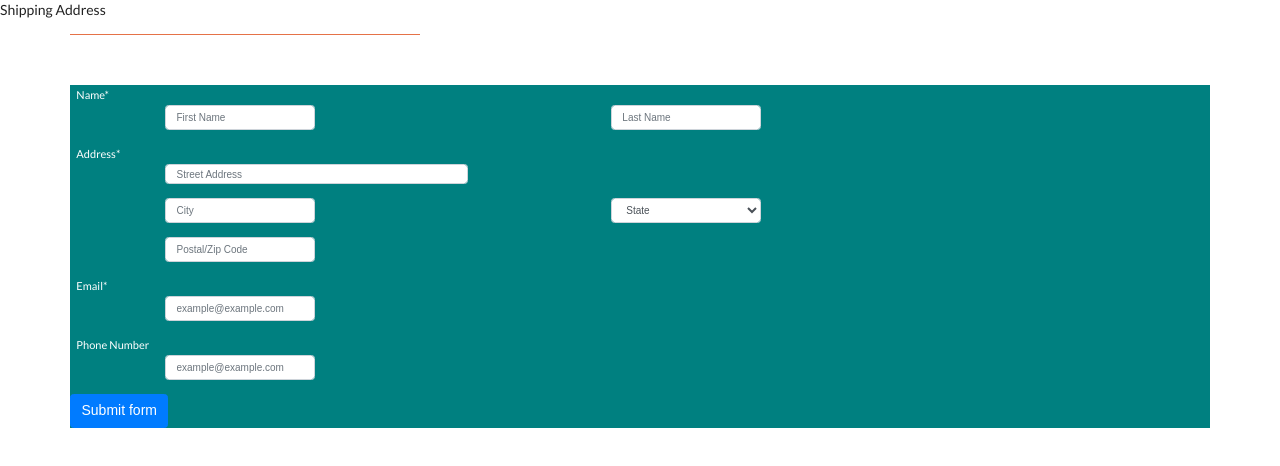
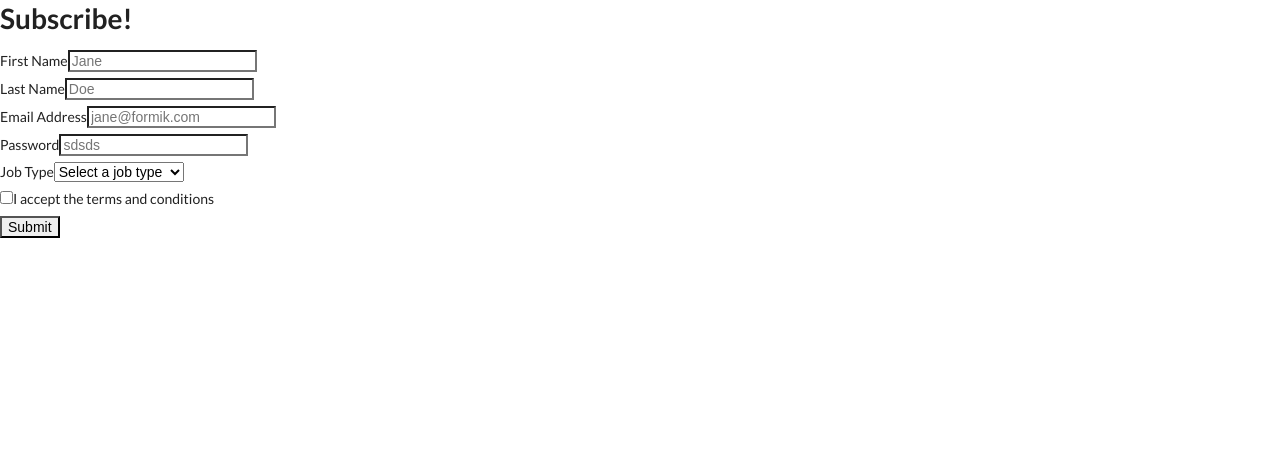
Before and after one commit to hamzahfirman/collegebiblio, a React (Create React App) app: page /signup in a window 1280 px wide. Shown: the top 466 px of the page. Built offline with nearby package versions, Linux system fonts and the light colour scheme.

Commit message:
add: formik form completed and rendered back to home once it is done

```diff
--- a/src/App.js
+++ b/src/App.js
@@ -1,28 +1,18 @@
-import React from 'react';
-import {
-    BrowserRouter as Router,
-    Switch,
-    Route
-  } from 'react-router-dom';
+import React from "react";
+import { BrowserRouter as Router, Switch, Route } from "react-router-dom";
 // Components
-import Home from './components/Home'
-import SignUp from './components/SignUp';
-
-
+import Home from "./components/Home";
+import SignUp from "./components/forms/SignUp";
 
 const App = () => {
-
   return (
-
     <Router>
       <Switch>
-                <Route exact path='/' component={Home}/>
-                <Route path='/signup' component={SignUp}/>
+        <Route exact path="/" render={props => <Home {...props} />} />
+        <Route path="/signup" component={SignUp} />
       </Switch>
-
     </Router>
   );
-
 };
 
 export default App;
--- a/src/components/Home.js
+++ b/src/components/Home.js
@@ -1,9 +1,7 @@
-import React from 'react';
-import {  Button } from 'react-bootstrap';
-import { Link, Redirect } from 'react-router-dom';
-import './css/Home.css';
-
-
+import React from "react";
+import { Button } from "react-bootstrap";
+import { Link, Redirect } from "react-router-dom";
+import "./css/Home.css";
 
 class Home extends React.Component {
   constructor(props) {
@@ -15,39 +13,40 @@
   }
   //Event Handlers
   handleOnClickSignUp = () => {
-       this.setState({signUp: true})
+    this.setState({ signUp: true });
+  };
+
+  componentDidMount() {
+    console.log(this.props.state);
   }
+  render() {
+    let { signedIn, signUp } = this.state;
 
-
-    render() {
-        let { signedIn, signUp } = this.state
-
-        if(signedIn){
-            return (
-                <div>
-                    Home: I am signed in!
-
-                </div>
-            );
-        };
-        if(signUp) {
-            return (
-                <Redirect to={{pathname: '/signup'}}/>
-            );
+    if (signedIn) {
+      return <div>Home: I am signed in!</div>;
+    }
+    if (signUp) {
+      return <Redirect to={{ pathname: "/signup" }} />;
     }
     return (
       <div>
-                Home: Not signed in.
-                New?
+        Home: Not signed in. New?
         <div className="loginButtons">
-                    <Button variant="dark" size='sm'id="signIn" onClick={this.handleOnClickSignUp}>Sign up</Button>
-                    <Button variant="dark" size='sm'id="signIn">Log in</Button>
+          <Button
+            variant="dark"
+            size="sm"
+            id="signIn"
+            onClick={this.handleOnClickSignUp}
+          >
+            Sign up
+          </Button>
+          <Button variant="dark" size="sm" id="signIn">
+            Log in
+          </Button>
         </div>
       </div>
     );
-
-
-        };
-};
+  }
+}
 
 export default Home;
--- /dev/null
+++ b/src/components/forms/SignUp.js
@@ -0,0 +1,185 @@
+import React from "react";
+import ReactDOM from "react-dom";
+import { Formik, Form, useField } from "formik";
+import * as Yup from "yup";
+
+const MyTextInput = ({ label, ...props }) => {
+  // useField() returns [formik.getFieldProps(), formik.getFieldMeta()]
+
+  // which we can spread on <input>. We can use field meta to show an error
+
+  // message if the field is invalid and it has been touched (i.e. visited)
+
+  // '...field' = onChange, onBlur,  value & '...props' = name, id, type
+  const [field, meta] = useField(props);
+
+  return (
+    <div>
+      <label htmlFor={props.id || props.name}>{label}</label>
+
+      <input className="text-input" {...field} {...props} />
+
+      {meta.touched && meta.error ? (
+        <div className="error">{meta.error}</div>
+      ) : null}
+    </div>
+  );
+};
+
+const MyCheckbox = ({ children, ...props }) => {
+  // React treats radios and checkbox inputs differently other input types, select, and textarea.
+
+  // Formik does this too! When you specify `type` to useField(), it will
+
+  // return the correct bag of props for you -- a `checked` prop will be included
+
+  // in `field` alongside `name`, `value`, `onChange`, and `onBlur`
+
+  const [field, meta] = useField({ ...props, type: "checkbox" });
+
+  return (
+    <div>
+      <label className="checkbox-input">
+        <input type="checkbox" {...field} {...props} />
+
+        {children}
+      </label>
+
+      {meta.touched && meta.error ? (
+        <div className="error">{meta.error}</div>
+      ) : null}
+    </div>
+  );
+};
+
+const MySelect = ({ label, ...props }) => {
+  const [field, meta] = useField(props);
+
+  return (
+    <div>
+      <label htmlFor={props.id || props.name}>{label}</label>
+
+      <select {...field} {...props} />
+
+      {meta.touched && meta.error ? (
+        <div className="error">{meta.error}</div>
+      ) : null}
+    </div>
+  );
+};
+
+// And now we can use these
+class Signup extends React.Component {
+  constructor(props) {
+    super(props);
+  }
+  render() {
+    return (
+      <div>
+        <h1>Subscribe!</h1>
+
+        <Formik
+          initialValues={{
+            firstName: "",
+            lastName: "",
+            email: "",
+            password: "",
+            acceptedTerms: false, // added for our checkbox
+            jobType: "" // added for our select
+          }}
+          validationSchema={Yup.object({
+            firstName: Yup.string()
+
+              .max(15, "Must be 15 characters or less")
+
+              .required("Required"),
+
+            lastName: Yup.string()
+
+              .max(20, "Must be 20 characters or less")
+
+              .required("Required"),
+
+            password: Yup.string()
+
+              .min(8, "Must be at least 8 characters")
+
+              .required("Required"),
+            email: Yup.string().email("Invalid email address"),
+            // .required("Required"),
+
+            acceptedTerms: Yup.boolean()
+
+              .required("Required")
+
+              .oneOf([true], "You must accept the terms and conditions."),
+
+            jobType: Yup.string()
+
+              .oneOf(
+                ["designer", "development", "product", "other"],
+
+                "Invalid Job Type"
+              )
+
+              .required("Required")
+          })}
+          onSubmit={values => {
+            alert("SUCCESS!! :-)\n\n" + JSON.stringify(values, null, 4));
+            this.props.history.push("/");
+          }}
+        >
+          <Form>
+            <MyTextInput
+              label="First Name"
+              name="firstName"
+              type="text"
+              placeholder="Jane"
+            />
+
+            <MyTextInput
+              label="Last Name"
+              name="lastName"
+              type="text"
+              placeholder="Doe"
+            />
+
+            <MyTextInput
+              label="Email Address"
+              name="email"
+              type="email"
+              placeholder="jane@formik.com"
+            />
+
+            <MyTextInput
+              label="Password"
+              name="password"
+              type="password"
+              placeholder="sdsds"
+            />
+
+            <MySelect label="Job Type" name="jobType">
+              <option value="">Select a job type</option>
+
+              <option value="designer">Designer</option>
+
+              <option value="development">Developer</option>
+
+              <option value="product">Product Manager</option>
+
+              <option value="other">Other</option>
+            </MySelect>
+
+            <MyCheckbox name="acceptedTerms">
+              I accept the terms and conditions
+            </MyCheckbox>
+
+            <button type="submit">Submit</button>
+          </Form>
+        </Formik>
+      </div>
+    );
+  }
+}
+
+export default Signup;
```
Also changed, not shown: package.json (+4 -3 lines), src/components/forms/ShippingForm.js (renamed from src/components/SignUp.js), 1 other file (tests, documents, lock files or other folders). Lines whose indentation alone changed are shown as unchanged.
